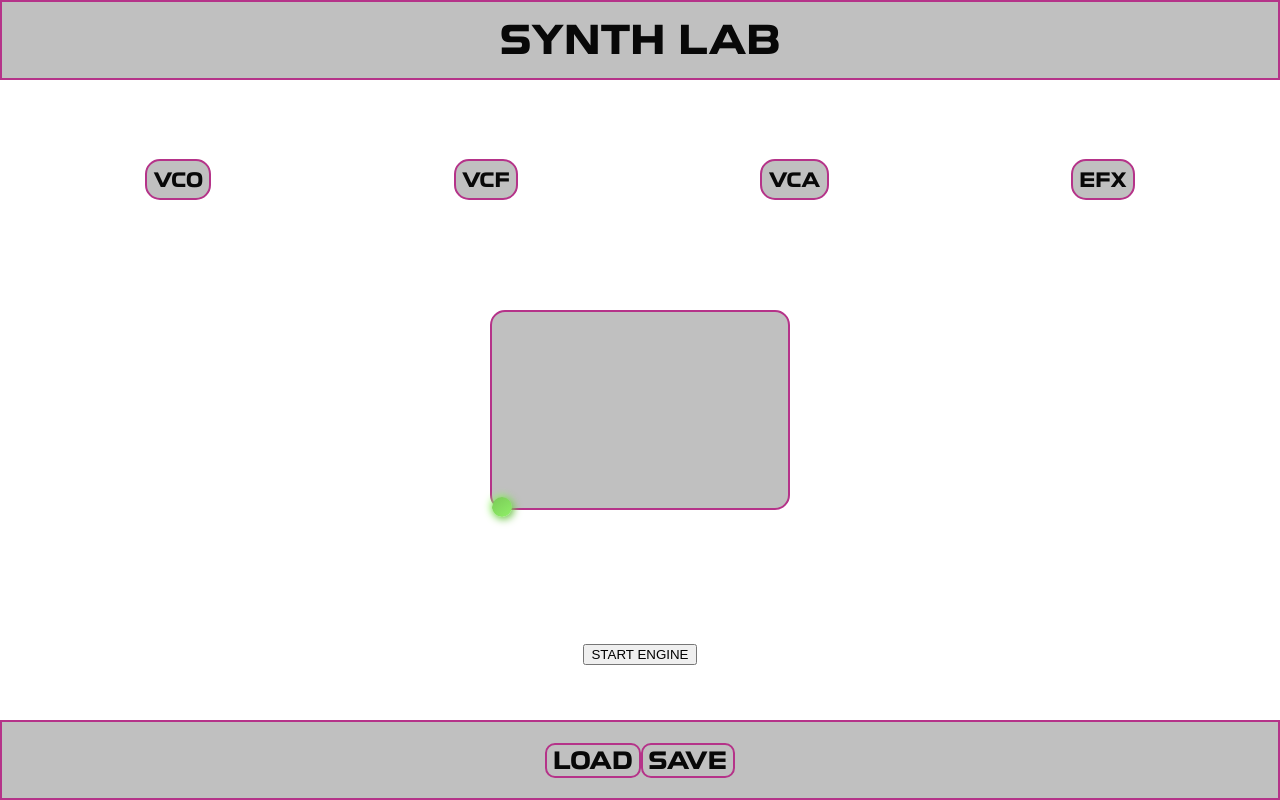
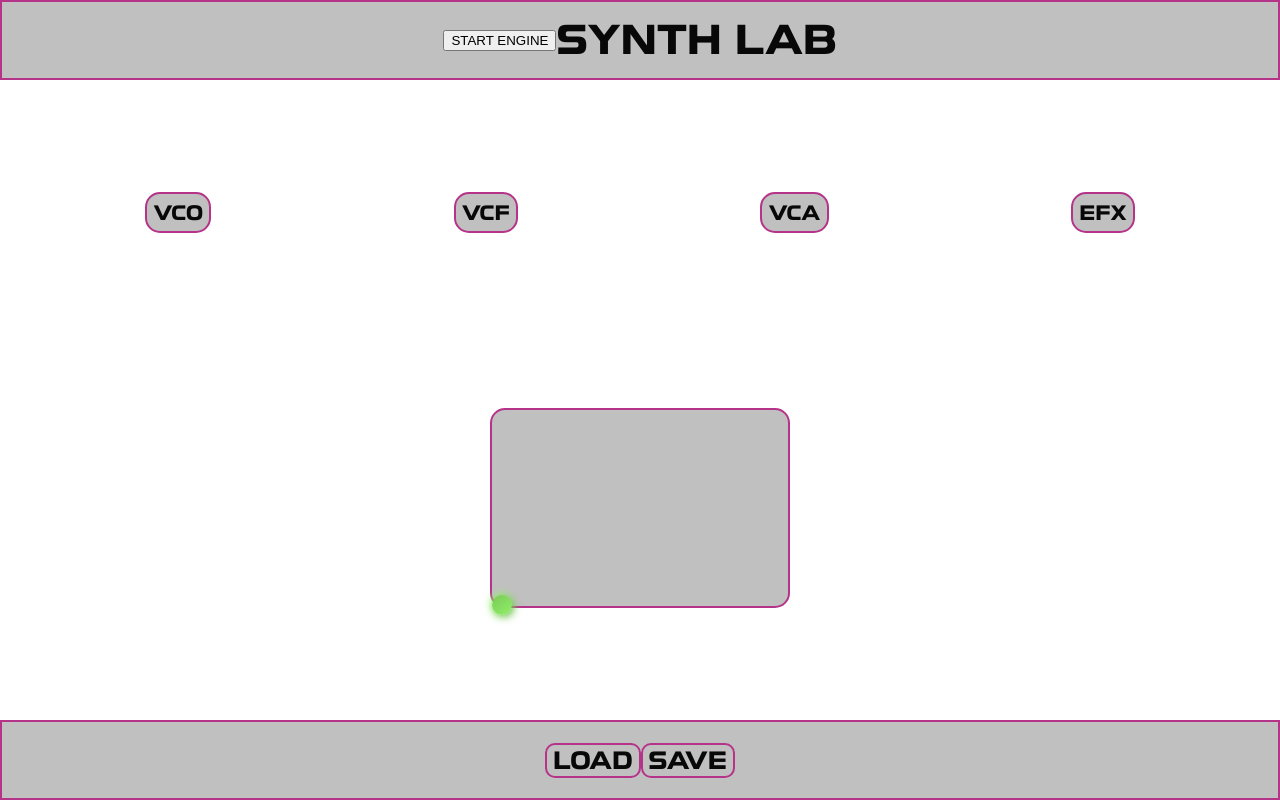
Before and after one commit to PhilippAubert/capstone-digitalSynth, a React (Create React App) app: page / in a window 1280 px wide. Built offline with nearby package versions, Linux system fonts and the light colour scheme.

Commit message:
Move ON-button to header

```diff
--- a/src/App.js
+++ b/src/App.js
@@ -62,7 +62,7 @@ export default function App() {
 
     revRef.current = new Tone.Reverb(reverbDuration);
     phaserRef.current = new Tone.Phaser(phaserDuration);
-    limiterRef.current = new Tone.Limiter(-10);
+    limiterRef.current = new Tone.Limiter(-0);
 
     oscRef1.current.connect(ampEnvRef.current);
     oscRef2.current.connect(ampEnvRef.current);
@@ -241,7 +241,10 @@ export default function App() {
     <Router>
       <div className="App">
         <header className="App-Header">
-          <Header />
+          <button className="Start-Button" onClick={handleStartEngine}>
+            START ENGINE
+          </button>
+          <Header></Header>
         </header>
         <main className="App-Main">
           <nav className="Nav-Bar">
@@ -307,9 +310,6 @@ export default function App() {
             onTouchStart={handleTouchStart}
             onTouchEnd={handleTouchStop}
           />
-          <button className="Start-Button" onClick={handleStartEngine}>
-            START ENGINE
-          </button>
         </main>
         <Footer onClickSave={handleSave} onClickLoad={handleLoad} />
       </div>
```
